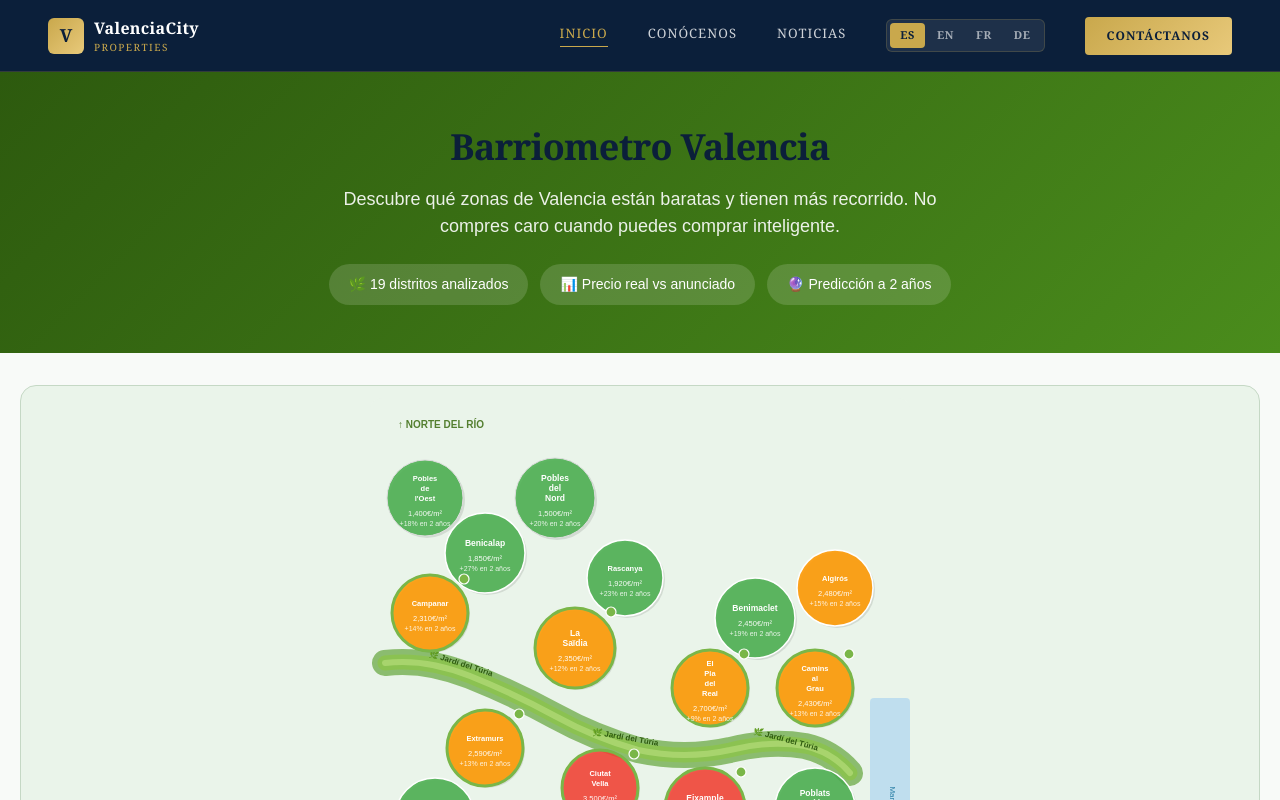
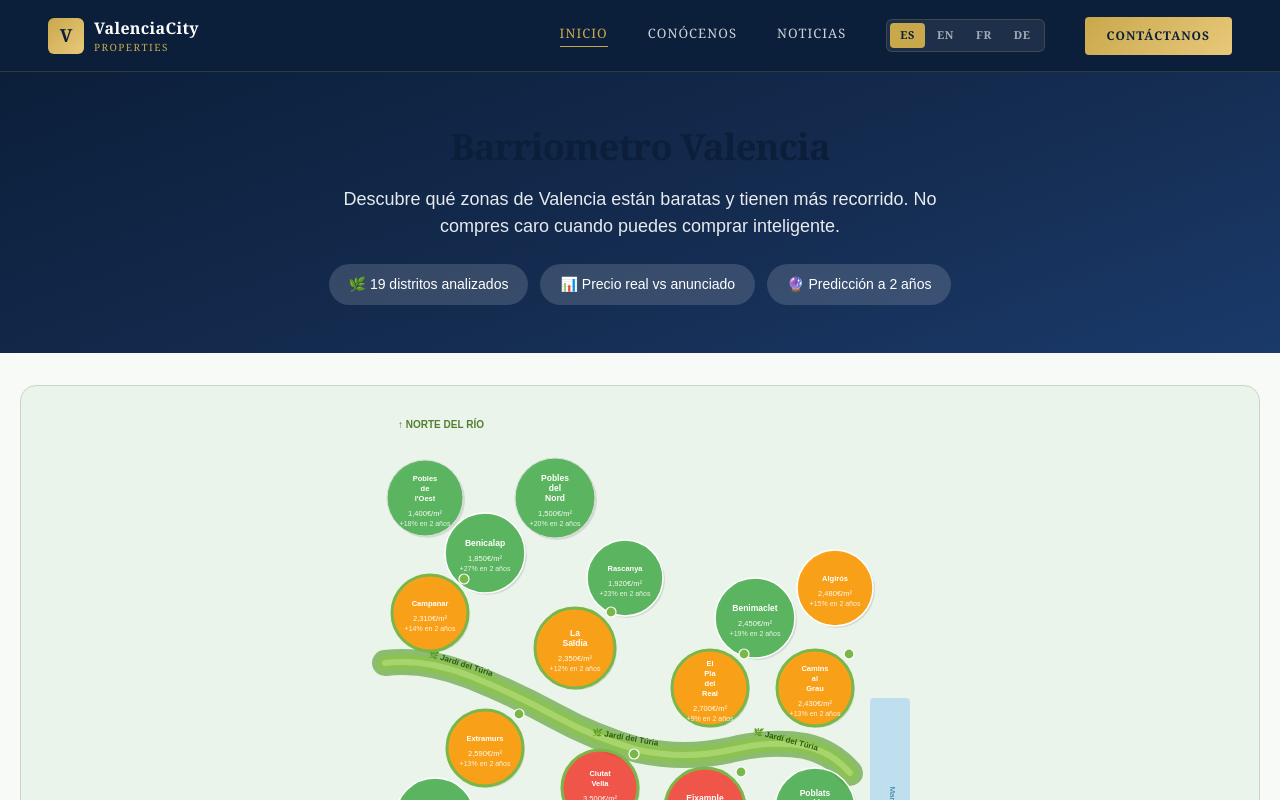
Before and after one commit to albega9/barriometro, a Next.js app: page / in a window 1280 px wide. Shown: the top 800 px of the page. Built offline with nearby package versions, Linux system fonts and the light colour scheme.

Commit message:
fix hero navy en todas las paginas

```diff
--- a/app/conocenos/page.js
+++ b/app/conocenos/page.js
@@ -85,7 +85,7 @@ export default function Conocenos() {
 
   return (
     <main style={{ fontFamily: 'sans-serif', minHeight: '100vh', background: '#f8faf8' }}>
-      <div style={{ background: 'linear-gradient(135deg, #2d5a0e 0%, #4a8c1c 100%)', padding: '64px 32px', textAlign: 'center', color: '#fff' }}>
+      <div style={{ background: 'linear-gradient(160deg, #0B1F3A 0%, #152D52 60%, #1A3A6B 100%)', padding: '64px 32px', textAlign: 'center', color: '#fff' }}>
         <h1 style={{ fontSize: '36px', fontWeight: '800', margin: '0 0 16px' }}>{c.hero.titulo}</h1>
         <p style={{ fontSize: '18px', opacity: 0.9, maxWidth: '600px', margin: '0 auto' }}>{c.hero.subtitulo}</p>
       </div>
--- a/app/page.js
+++ b/app/page.js
@@ -21,7 +21,7 @@ export default function Home() {
 
   return (
     <main style={{ fontFamily: 'sans-serif', minHeight: '100vh', background: '#f8faf8' }}>
-      <div style={{ background: 'linear-gradient(135deg, #2d5a0e 0%, #4a8c1c 100%)', padding: '48px 32px', textAlign: 'center', color: '#fff' }}>
+      <div style={{ background: 'linear-gradient(160deg, #0B1F3A 0%, #152D52 60%, #1A3A6B 100%)', padding: '48px 32px', textAlign: 'center', color: '#fff' }}>
         <h1 style={{ fontSize: '36px', fontWeight: '800', margin: '0 0 12px' }}>{tr.hero.titulo}</h1>
         <p style={{ fontSize: '18px', opacity: 0.9, margin: '0 0 24px', maxWidth: '600px', marginLeft: 'auto', marginRight: 'auto' }}>{tr.hero.subtitulo}</p>
         <div style={{ display: 'flex', gap: '12px', justifyContent: 'center', flexWrap: 'wrap' }}>
```
